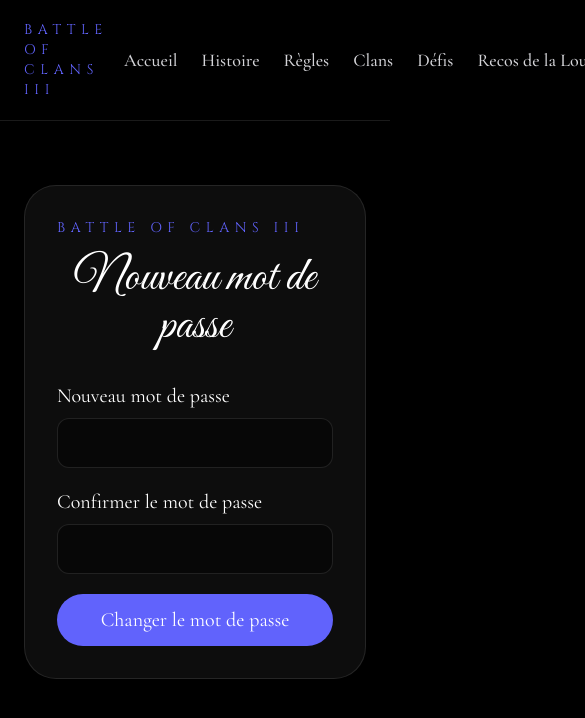
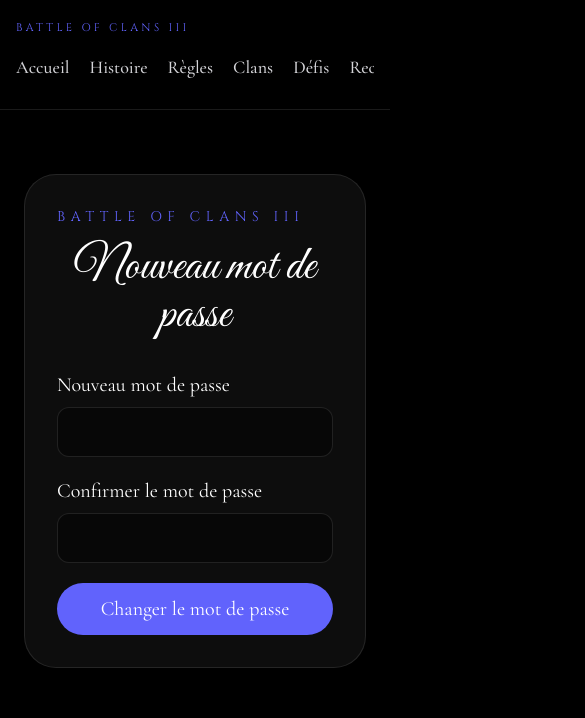
Before and after one commit to Loutrache/Battle-of-Clans-III, a Next.js app: page /reset-password in a window 390 px wide. Shown: the top 718 px of the page, 585 px wide, since content can reach past the window. Built offline with nearby package versions, Linux system fonts and the light colour scheme; no server answers.

Commit message:
Corrige le menu mobile

```diff
--- a/app/layout.tsx
+++ b/app/layout.tsx
@@ -35,52 +35,44 @@ export default function RootLayout({
   return (
     <html lang="fr">
       <body
-        className={`${cinzel.variable} ${cormorant.variable} ${greatVibes.variable} bg-black text-white`}
+  className={`${cinzel.variable} ${cormorant.variable} ${greatVibes.variable} overflow-x-hidden bg-black text-white`}
 >
         <header className="border-b border-white/10">
-          <nav className="mx-auto flex max-w-7xl items-center justify-between px-6 py-5">
-            <a
+  <nav className="mx-auto max-w-7xl px-4 py-5 md:px-6">
+    <div className="flex items-center justify-between">
+      <Link
         href="/"
-              className="font-cinzel text-sm uppercase tracking-[0.4em] text-[#6163FC]"
+        className="font-cinzel text-[11px] uppercase tracking-[0.3em] text-[#6163FC] md:text-sm md:tracking-[0.4em]"
       >
         Battle of Clans III
-            </a>
+      </Link>
+    </div>
 
-            <div className="font-cormorant flex min-w-max gap-6 overflow-x-auto px-4 text-lg font-medium text-zinc-300 md:min-w-0 md:text-xl">
-              <a href="/" className="font-cormorant whitespace-nowrap transition hover:text-white">
+    <div className="mt-4 overflow-x-auto pb-2">
+      <div className="font-cormorant flex min-w-max items-center gap-5 pr-4 text-lg font-medium text-zinc-300 md:flex-wrap md:justify-end md:gap-6 md:pr-0 md:text-xl">
+        <Link href="/" className="whitespace-nowrap transition hover:text-white">
           Accueil
-              </a>
-              <a
-                href="/histoire"
-                className="font-cormorant whitespace-nowrap transition hover:text-white"
-              >
+        </Link>
+        <Link href="/histoire" className="whitespace-nowrap transition hover:text-white">
           Histoire
-              </a>
-              <a
-                href="/regles"
-                className="font-cormorant whitespace-nowrap transition hover:text-white"
-              >
+        </Link>
+        <Link href="/regles" className="whitespace-nowrap transition hover:text-white">
           Règles
-              </a>
-              <a
-                href="/clans"
-                className="font-cormorant whitespace-nowrap transition hover:text-white"
-              >
+        </Link>
+        <Link href="/clans" className="whitespace-nowrap transition hover:text-white">
           Clans
-              </a>
-              <a
-                href="/defis"
-                className="font-cormorant whitespace-nowrap transition hover:text-white"
-              >
+        </Link>
+        <Link href="/defis" className="whitespace-nowrap transition hover:text-white">
           Défis
-              </a>
-              <a
+        </Link>
+        <Link
           href="/recommandations-oracles"
-                className="font-cormorant whitespace-nowrap transition hover:text-white"
+          className="whitespace-nowrap transition hover:text-white"
         >
           Recos de la Loutrache
-              </a>
+        </Link>
         <HeaderAuthLink />
+      </div>
     </div>
   </nav>
 </header>
```
Lines whose indentation alone changed are shown as unchanged.
